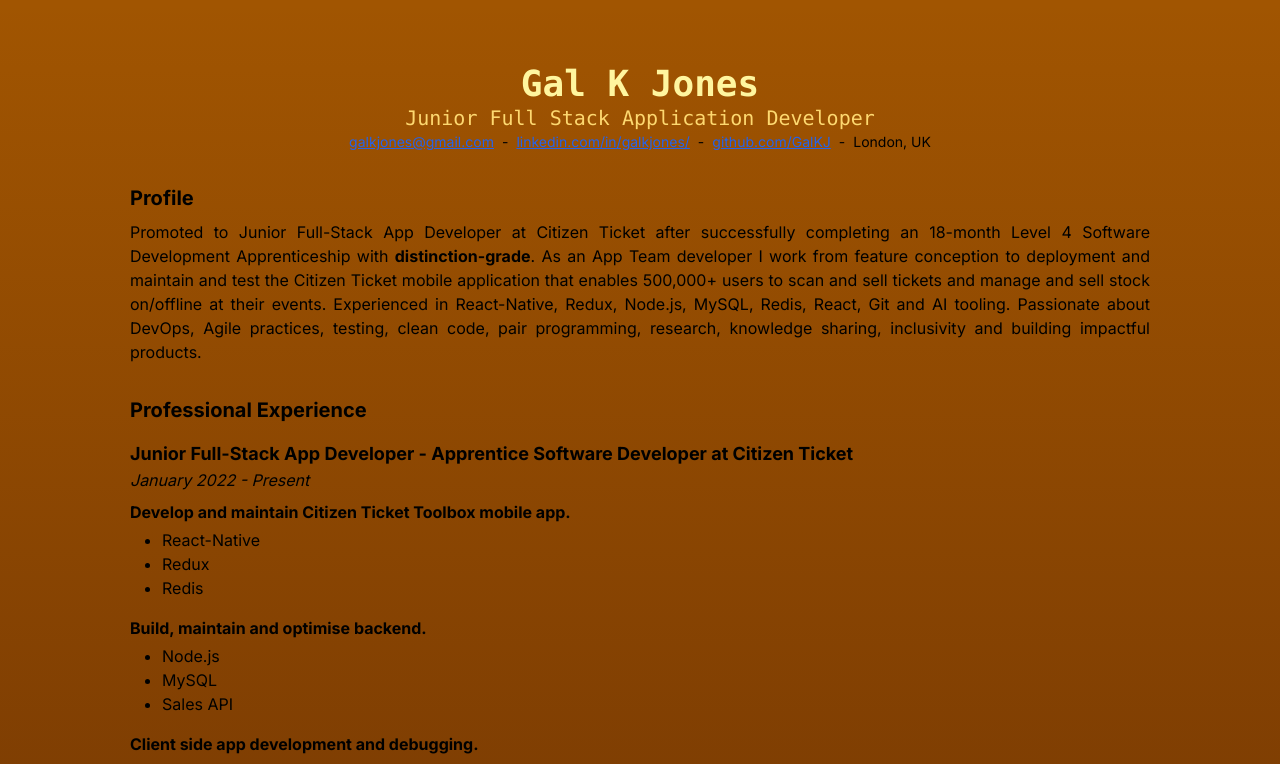
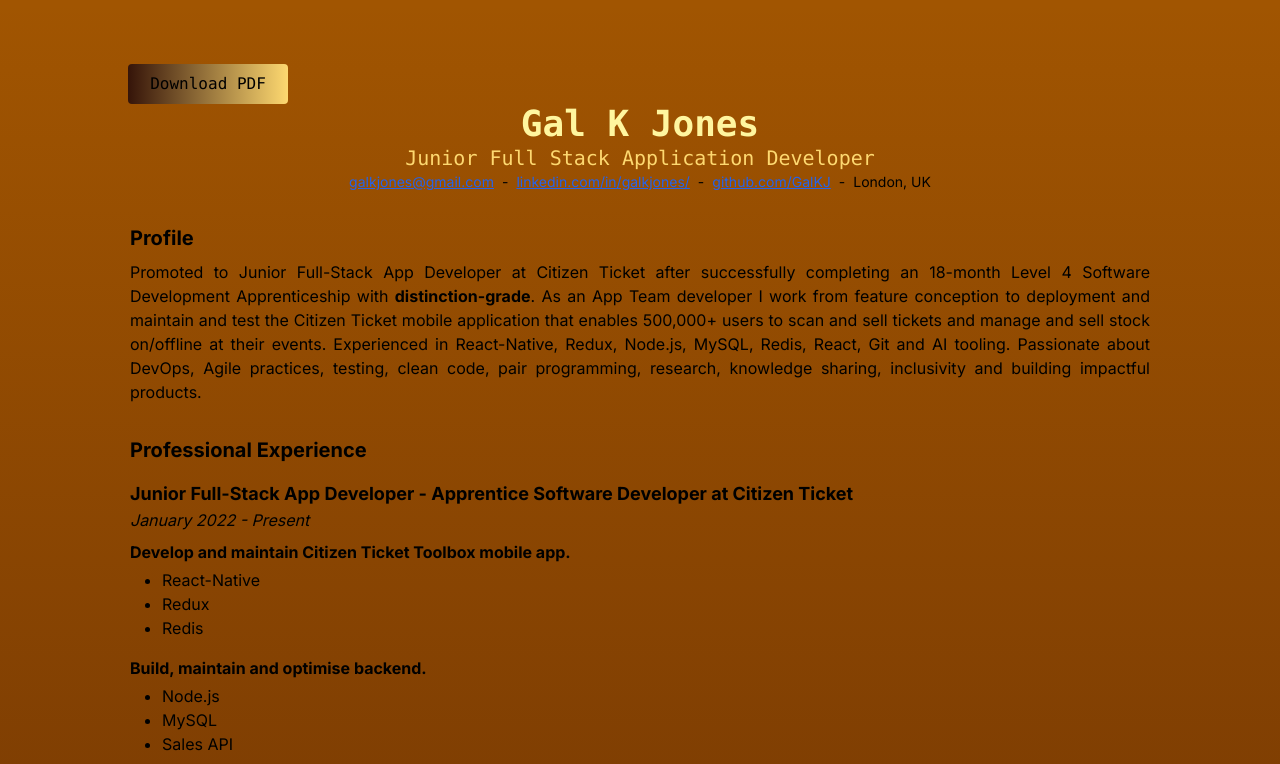
Before and after one commit to GalKJ/galjonesportfolio, a Next.js app: page / in a window 1280 px wide. Shown: the top 764 px of the page. Built offline with nearby package versions, Linux system fonts and the light colour scheme.

Commit message:
Add PDF download button to PortfolioHeader component

```diff
--- a/src/components/PortfolioHeader.tsx
+++ b/src/components/PortfolioHeader.tsx
@@ -1,8 +1,19 @@
+'use client';
 import React from 'react';
+import useGeneratePdf from '../hooks/useGeneratePdf';
 
 export default function PortfolioHeader() {
+  const generatePdf = useGeneratePdf();
   return (
     <div className="z-10 max-w-5xl w-full justify-between font-mono lg:flex flex-col">
+      {/* Download PDF Button */}
+      <button
+        onClick={generatePdf}
+        className="px-4 py-2 bg-gradient-to-r from-darkBrown to-yellow dark:text-lightYellow rounded w-40"
+      >
+        Download PDF
+      </button>
+
       <h1 className="text-lightYellow font-bold text-4xl text-center">
         Gal K Jones
       </h1>
```
